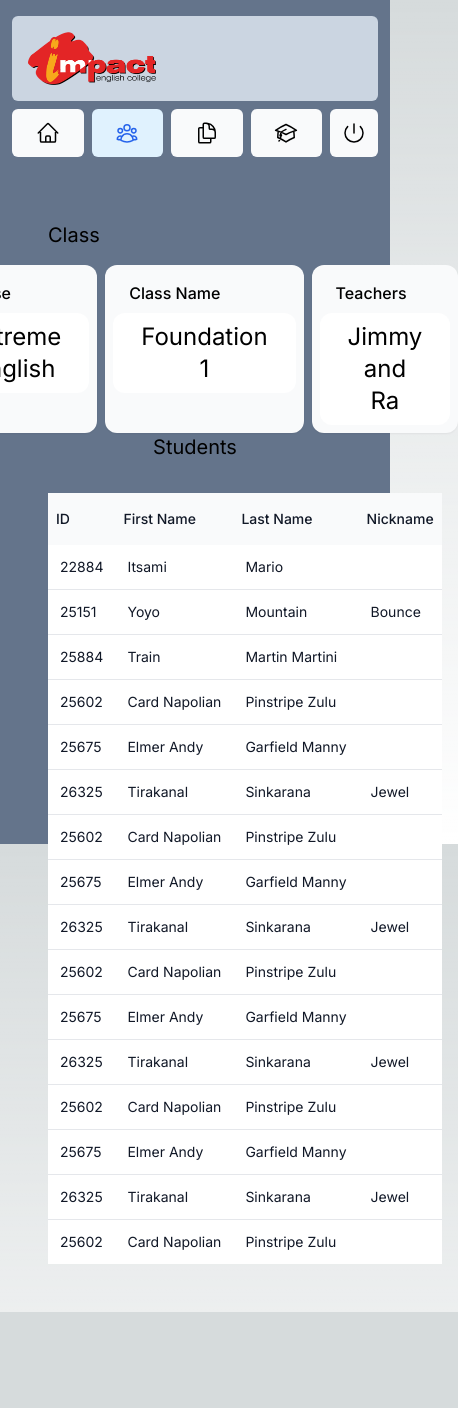
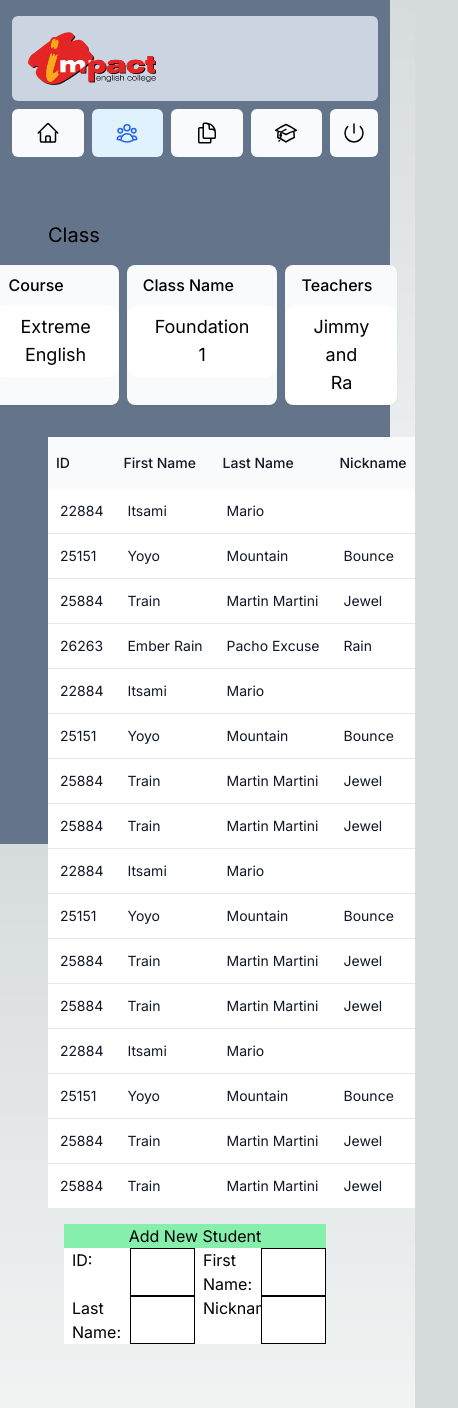
Before and after one commit to jimmyNicholas/next-rors, a Next.js app: page /dashboard/class in a window 390 px wide. Shown: the whole page, 458 px wide, since content can reach past the window. Before the commit the page ends 1312 px from the top, so only its background shows below. Built offline with nearby package versions, Linux system fonts and the light colour scheme.

Commit message:
added api routes and started building tables

```diff
--- /dev/null
+++ b/src/app/api/add-course-meta-data/route.ts
@@ -0,0 +1,33 @@
+import { sql } from '@vercel/postgres';
+import { NextResponse } from 'next/server';
+
+export async function GET(request: Request) {
+    const { searchParams } = new URL(request.url);
+    const course = searchParams.get('course');
+    const className = searchParams.get('className');
+    const teacherOne = searchParams.get('teacherOne');
+    const teacherTwo = searchParams.get('teacherTwo');
+
+    try {
+        if(
+            !course ||
+            !className ||
+            !teacherOne ||
+            !teacherTwo
+        ) throw new Error('course, class name and teachers required');
+        await sql`INSERT INTO course_meta_data(
+                    course,
+                    class_name,
+                    teacher_one,
+                    teacher_two
+                )
+                VALUES (
+                    ${course},
+                    ${className},
+                    ${teacherOne},
+                    ${teacherTwo},
+                );`;
+    } catch (error) {
+        return NextResponse.json({ error }, { status: 500 });
+    }
+}
--- /dev/null
+++ b/src/app/api/add-sql-test/route.ts
@@ -0,0 +1,17 @@
+import { sql } from '@vercel/postgres';
+import { NextResponse } from 'next/server';
+
+export async function GET(request: Request) {
+    const { searchParams } = new URL(request.url);
+    const sqlName = searchParams.get('sqlName');
+
+    try {
+        if (!sqlName) throw new Error('SQL name required');
+        await sql`INSERT INTO SqlTest (Name) VALUES (${sqlName});`
+    } catch (error) {
+        return NextResponse.json({ error }, { status: 500 });
+    }
+
+    const sqlTest = await sql`SELECT * FROM SqlTest;`;
+    return NextResponse.json({ sqlTest }, { status: 200 });
+}
--- /dev/null
+++ b/src/app/api/create-tables/route.ts
@@ -0,0 +1,18 @@
+import { sql } from '@vercel/postgres';
+import { NextResponse } from 'next/server';
+
+export async function GET(request: Request) {
+    try {
+        const result =
+            await sql`
+                ALTER TABLE sql_test
+                    RENAME COLUMN Name TO Names
+                    ;
+                `;
+            return NextResponse.json({ result }, { status: 200});
+    } catch (error) {
+        return NextResponse.json({ error }, { status: 500});
+    }
+}
+
+//CREATE TABLE sql_test (Name varchar(255));
--- /dev/null
+++ b/src/app/api/student/route.ts
@@ -0,0 +1,13 @@
+import { sql } from '@vercel/postgres';
+import { NextApiRequest, NextApiResponse } from 'next';
+
+type ResponseData = {
+    message: string
+  }
+
+export async function handler(
+ req: NextApiRequest,
+ res: NextApiResponse
+) {
+    res.status(200).json({ message: 'Student Added' });
+}
--- a/src/app/dashboard/class/page.tsx
+++ b/src/app/dashboard/class/page.tsx
@@ -1,18 +1,55 @@
+'use client';
+
+import { useState, useEffect } from "react";
+
 import { inter } from '@/app/ui/fonts';
-import ClassMetaDataWrapper from '@/app/ui/class/classMetaData';
+import { fetchCourseResults } from "@/app/lib/data";
+import { CourseResults } from '@/app/lib/definitions';
+
+import ClassMetaData from '@/app/ui/class/classMetaData';
 import StudentsTable from '@/app/ui/dashboard/studentTable';
+import AddStudent from "@/app/ui/class/addStudent";
+
 
 export default function Page() {
+    const [courseResults, setCourseResults] = useState<CourseResults | undefined>(undefined);
+    const [loading, setLoading] = useState(true);
+
+    useEffect(() => {
+        async function fetchData() {
+            try {
+                const courseResults = await fetchCourseResults();
+                console.log(courseResults.studentResults);
+
+                setCourseResults(courseResults);
+            } catch (error) {
+                console.error('Course Meta Data Fetch Error', error);
+            } finally {
+                setLoading(false);
+            }
+        }
+        fetchData();
+    }, [])
+
+    if (loading) return <p>Loading...</p>;
+
     return (
         <main>
             <h1 className={`${inter.className} mb-4 text-xl md:text-2x1`}>
                 Class
             </h1>
-            <div className='flex gap-2 grow justify-center'>
-                <ClassMetaDataWrapper />
+            <div className='flex flex-row gap-2 justify-center'>
+                {!loading && courseResults ? (
+                    <ClassMetaData courseMetaData={courseResults.courseMetaData}/>
+                ) : null}
             </div>
             <div>
-                <StudentsTable />
+                {!loading && courseResults ? (
+                    <StudentsTable studentResults={courseResults.studentResults}/>
+                ) : null}
+            </div>
+            <div className="grid grid-flow-col p-4">
+                <AddStudent />
             </div>
         </main>
     )
--- a/src/app/page.tsx
+++ b/src/app/page.tsx
@@ -5,7 +5,7 @@ export default function Home() {
   return (
     <main className="flex min-h-screen flex-col items-center bg-white">
       <div className="bg-slate-300 scale-500">
-        <ImpactLogo />
+        {/* <ImpactLogo /> */}
       </div>
     </main>
   );
--- /dev/null
+++ b/src/app/ui/class/addStudent.tsx
@@ -0,0 +1,54 @@
+export default function AddStudent() {
+
+    const elements = [
+        {
+            label: 'ID:',
+            name: 'studentId'
+        },
+        {
+            label: 'First Name:',
+            name: 'firstName'
+        },
+        {
+            label: 'Last Name:',
+            name: 'lastName'
+        },
+        {
+            label: 'Nickname: ',
+            name: 'nickname'
+        },
+    ];
+
+    return (
+        <>
+            <form className="grid grid-flow-row grid-cols-4 bg-white">
+                <button
+                    type="submit"
+                    className="bg-green-300 text-black col-span-4"
+                >
+                    Add New Student
+                </button>
+
+                {elements.map((ele) => {
+                    return (
+                        <div
+                            key={ele.name}
+                            className="grid grid-cols-subgrid col-span-2"
+                        >
+                            <label
+                                className="text-black pl-2"
+                            >
+                            {ele.label}
+                            </label>
+                            <input
+                                type="text"
+                                name={ele.name}
+                                className="border border-black"
+                            />
+                        </div>
+                    );
+                })}
+            </form>
+        </>
+    )
+};
--- a/src/app/ui/class/classMetaData.tsx
+++ b/src/app/ui/class/classMetaData.tsx
@@ -1,77 +1,52 @@
-import { fetchCourseMetaData } from "@/app/lib/data";
 import { inter } from "@/app/ui/fonts";
+import { CourseMetaData } from "@/app/lib/definitions";
 
-export default async function ClassMetaDataWrapper() {
+export default function ClassMetaData({
+        courseMetaData
+    }: {
+        courseMetaData: CourseMetaData;
+    }) {
+
     const {
         course,
         className,
         teachers
-    } = await fetchCourseMetaData();
+    } = courseMetaData;
+
+    const elements = [
+        {
+            title: 'Course',
+            value: course,
+        },
+        {
+            title: 'Class Name',
+            value: className,
+        },
+        {
+            title: 'Teachers',
+            value: `${teachers.teacherOne} and ${teachers.teacherTwo}`,
+        },
+    ];
 
     return (
         <>
-            <ClassMetaData title='Course' value={course}/>
-            <ClassMetaData title='Class Name' value={className}/>
-            <ClassMetaData
-                title='Teachers'
-                value={`${teachers.teacherOne} and ${teachers.teacherTwo}`}
-            />
+            {elements.map((ele, index)=> {
+                return (
+                    <div
+                        key={index}
+                        className="rounded-lg bg-gray-50 p-0 shadow-sm text-black"
+                    >
+                        <div className="flex p-2">
+                            <h3 className="ml-2 text-l font-medium">{ele.title}</h3>
+                        </div>
+                        <p className={`${inter.className}
+                            rounded-xl bg-white px-7 py-2 sm:px-3 sm:py-1 text-center text-lg`}
+                        >
+                        {ele.value}
+                        </p>
+                    </div>
+                );
+            })}
         </>
     );
 }
-
-export function ClassMetaData({
-    title,
-    value
-}: {
-    title: string;
-    value: number | string;
-}) {
-    return (
-        <div className="rounded-xl bg-gray-50 p-2 shadow-sm text-black">
-             <div className="flex p-2">
-                <h3 className="ml-2 text-l font-medium">{title}</h3>
-            </div>
-            <p className={`${inter.className}
-                rounded-xl bg-white px-7 py-2 sm:px-3 sm:py-1 text-center text-2xl`}
-            >
-                {value}
-            </p>
-        </div>
-    )
-};
-
-/*
-    return (
-        <div>
-            <table className={`${inter.className} min-w-full rounded-md text-gray-900 md:table`}>
-                <thead className="rounded-md bg-gray-50 text-left text-sm font-normal">
-                    <tr>
-                        <th scope="col" className='px-2 py-4 font-medium'>
-                            Course
-                        </th>
-                        <th scope="col" className='px-2 py-4 font-medium'>
-                            Class Name
-                        </th>
-                        <th scope="col" className='px-2 py-4 font-medium'>
-                            Teachers
-                        </th>
-                    </tr>
-                </thead>
-                <tbody>
-                    <tr>
-                        <td className="whitespace-nowrap bg-white px-3 py-3 text-sm">
-                            {course}
-                        </td>
-                        <td className="whitespace-nowrap bg-white px-3 py-3 text-sm">
-                            {className}
-                        </td>
-                        <td className="whitespace-nowrap bg-white px-3 py-3 text-sm">
-                            {`${teachers.teacherOne} and ${teachers.teacherTwo}`}
-                        </td>
-                    </tr>
-                </tbody>
-            </table>
-        </div>
-    );
-*/
--- a/src/app/ui/dashboard/studentTable.tsx
+++ b/src/app/ui/dashboard/studentTable.tsx
@@ -1,17 +1,20 @@
 import { inter } from '@/app/ui/fonts';
-import { fetchStudents } from '@/app/lib/data';
+import { StudentResults } from '@/app/lib/definitions';
 
-export default async function StudentsTable() {
-    const students = await fetchStudents();
+export default function StudentsTable({
+    studentResults,
+    }: {
+        studentResults: StudentResults[];
+    }) {
 
     const headerStyle = "px-2 py-4 font-medium";
     const bodyStyle = "whitespace-nowrap bg-white px-3 py-3 text-sm";
 
     return (
         <div className='w-full'>
-            <h1 className={`${inter.className} mb-8 text-xl md:text-2xl text-center`}>
-                Students
-            </h1>
+            <div className={`${inter.className} mb-8 text-xl md:text-2xl text-center`}>
+
+            </div>
             <table className="min-w-full rounded-md text-gray-900 md:table">
                 <thead className="rounded-md bg-gray-50 text-left text-sm font-normal">
                         <tr>
@@ -54,7 +57,7 @@ export default async function StudentsTable() {
                     </thead>
 
                     <tbody className="divide-y divide-gray-200 text-gray-900">
-                        {students.map((student) => (
+                        {studentResults.map((student) => (
                             <tr key={student.id} className="group">
                                 <td className={`${bodyStyle}`}>
                                     {student.studentId}
```
Also changed, not shown: src/app/api/create-course-meta-data-table/route.ts (added, +20 -0 lines), src/app/api/create-student-table/route.ts (added, +19 -0 lines), src/app/lib/database.ts (deleted, +0 -29 lines), 1 other file (tests, documents, lock files or other folders).
